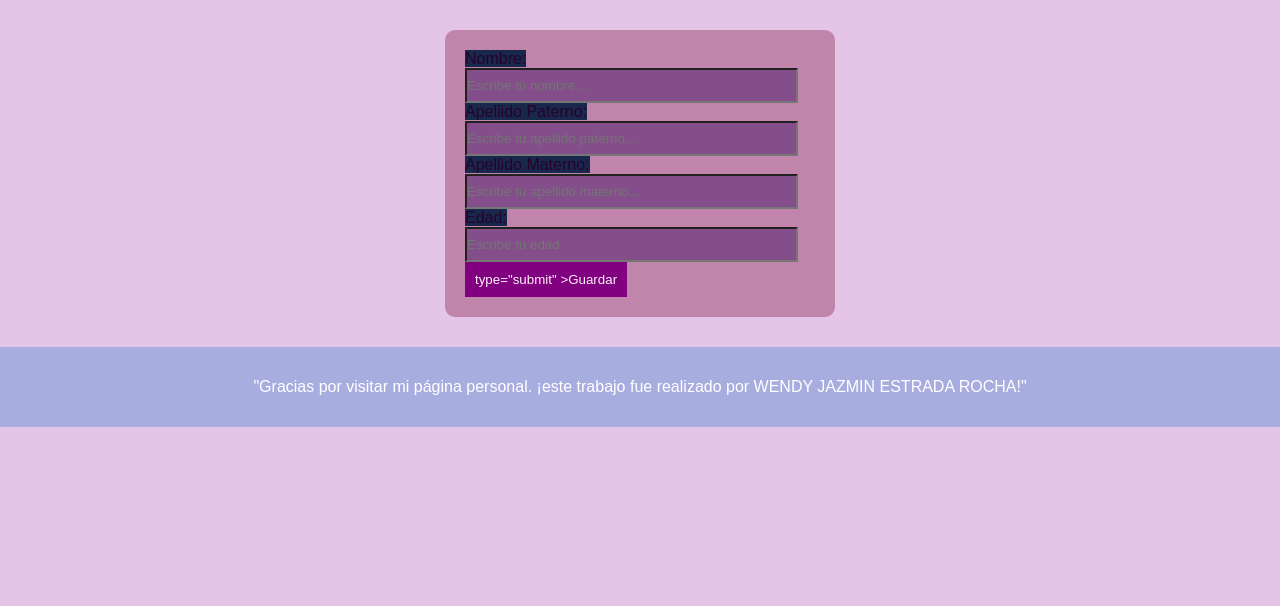
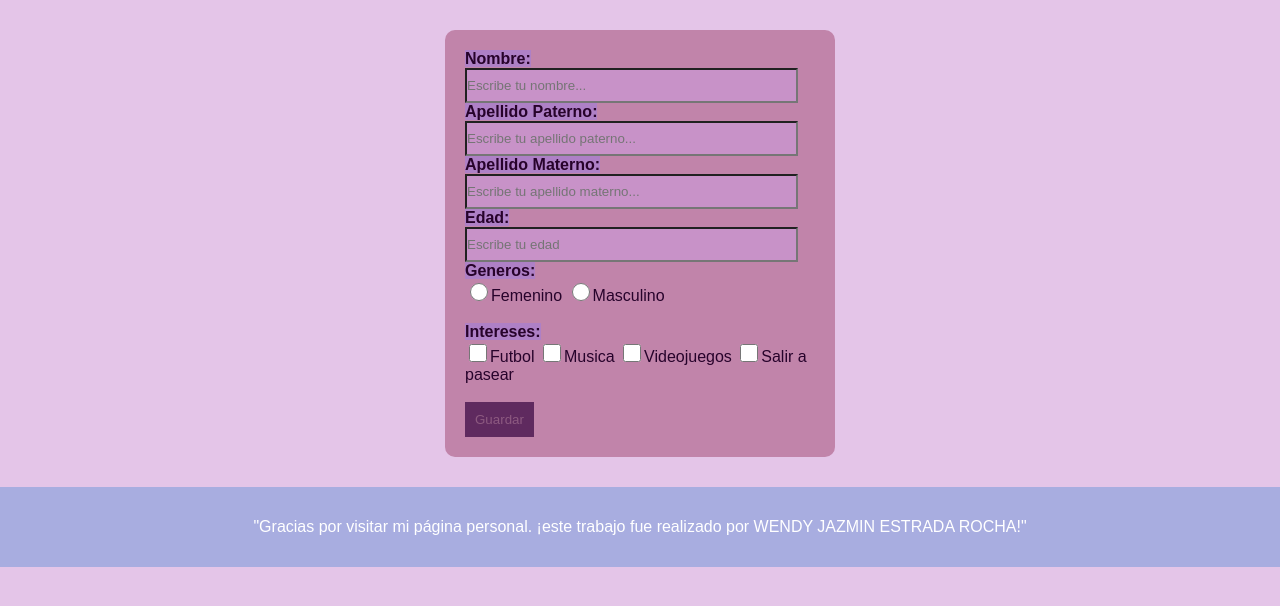
Before and after one commit to jazminrocha1101/WJER, a Django app: page /registro in a window 1280 px wide. Shown: the part 174-780 px from the top of the page. Run offline with Django 5.2, Linux system fonts and the light colour scheme.

Commit message:
configuramos urls, views y corregimos errores de sintaxis

```diff
--- a/ESTRADA/static/estrada/estilos.css
+++ b/ESTRADA/static/estrada/estilos.css
@@ -74,11 +74,11 @@ input, select, textarea{
     width: 95%;
     padding: 8px 0;
     box-sizing: border-box;
-    background-color: #834E8A;
+    background-color: rgb(200, 146, 200);
 }
 button{
-    background-color: purple;
-    color: lavenderblush;
+    background-color: rgb(95, 42, 95);
+    color: rgb(141, 90, 129);
     padding: 10px;
     border: none;
     width: 95;
@@ -88,3 +88,14 @@ label{
     background-color: #18284D;
 
 }
+input[type="checkbox"],
+input[type="radio"] {
+    accent-color: pink;
+    width: 18px;
+    height: 18px;
+    cursor: pointer;
+}
+label{
+    font-weight: bold;
+    background-color: rgb(174, 128, 198);
+}
--- a/ESTRADA/templates/estrada/formregistro.html
+++ b/ESTRADA/templates/estrada/formregistro.html
@@ -34,7 +34,15 @@
     <input type="text" name="apellidom" placeholder="Escribe tu apellido materno...">
     <label>Edad:</label>
     <input type="number" name="edad" min="14" max="25" placeholder="Escribe tu edad" requered>
-    <button> type="submit" >Guardar</button>
+    <label>Generos:</label><br>
+    <input type="radio" name="genero" value="Femenino">Femenino
+    <input type="radio" name="genero" value="Masculino">Masculino<br><br>
+    <label>Intereses:</label><br>
+    <input type="checkbox" name="intereses" value="Futbol">Futbol
+    <input type="checkbox" name="intereses" value="Musica">Musica
+    <input type="checkbox" name="intereses" value="Videojuegos">Videojuegos
+    <input type="checkbox" name="intereses" value="Salirapasear">Salir a pasear<br><br>
+    <button type="submit">Guardar</button>
 
 </form>
 
```
